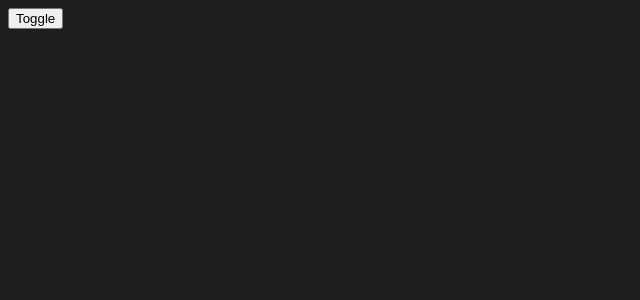
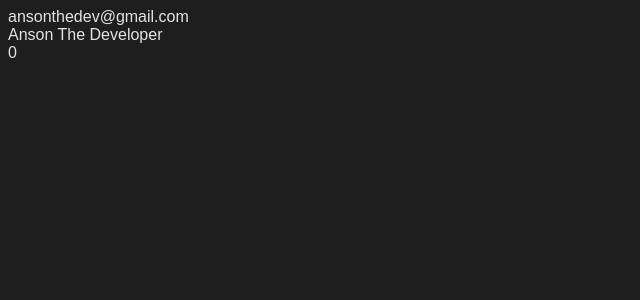
Before and after one commit to onasito/react-tutorial, a React (Vite) app: page / in a window 1280 px wide. Shown: the top 300 px of the page, without its empty margins (0-640 px from the left). Built offline with nearby package versions, Linux system fonts and the light colour scheme.

Commit message:
Learned about context

```diff
--- a/src/App.jsx
+++ b/src/App.jsx
@@ -1,16 +1,22 @@
-import { useState, useEffect } from "react";
-import { LoginForm } from "./components/LoginForm";
+import { PostContainer } from "./components/PostContainer";
+import { PostContentButtons } from "./components/PostContentButtons";
+import { UserContext } from "./utils/hooks/contexts/UserContext";
 
 export default function App() {
 
-  const [toggle, setToggle] = useState(false);
-
   return (
-    <div>
-      <button onClick={() => setToggle((currentState) => !currentState)}>
-        Toggle
-      </button>
-      {toggle && <LoginForm/>}
-    </div>
+    <>
+      <UserContext.Provider value={{
+        id: 1,
+        username: "ansonthedev",
+        email: "ansonthedev@gmail.com",
+        displayName: "Anson The Developer"
+        }}>
+        <div>
+          <PostContainer />
+        </div>
+      </UserContext.Provider>
+      <PostContentButtons />
+    </>
   )
 }
--- /dev/null
+++ b/src/components/PostContainer.jsx
@@ -0,0 +1,17 @@
+import { PostContent } from "./PostContent";
+import { useContext, useState } from "react";
+import { UserContext } from "../utils/hooks/contexts/UserContext";
+
+export function PostContainer() {
+  const [data, setData] = useState("hello world")
+  const userContextData = useContext(UserContext);
+
+  console.log(userContextData);
+
+  return (
+    <div>
+      <PostContent data={data} />
+      <div>{userContextData.displayName}</div>
+    </div>
+  )
+}
--- /dev/null
+++ b/src/components/PostContent.jsx
@@ -0,0 +1,13 @@
+import { useContext } from "react"
+import { PostContentButtons } from "./PostContentButtons"
+import { UserContext } from "../utils/hooks/contexts/UserContext";
+
+export function PostContent({data}) {
+
+  const userContextData = useContext(UserContext);
+
+
+  return (
+    <div>{userContextData.email}</div>
+  )
+}
--- /dev/null
+++ b/src/components/PostContentButtons.jsx
@@ -0,0 +1,10 @@
+import { useContext } from "react"
+import { UserContext } from "../utils/hooks/contexts/UserContext"
+export function PostContentButtons({data}) {
+  const userContextData = useContext(UserContext);
+
+
+  return (
+    <div>{userContextData.id}</div>
+  )
+}
--- /dev/null
+++ b/src/utils/hooks/contexts/UserContext.js
@@ -0,0 +1,8 @@
+import { createContext } from "react";
+
+export const UserContext = createContext({
+  id: 0,
+  username: "",
+  email: "",
+  displayName: "",
+});
```
